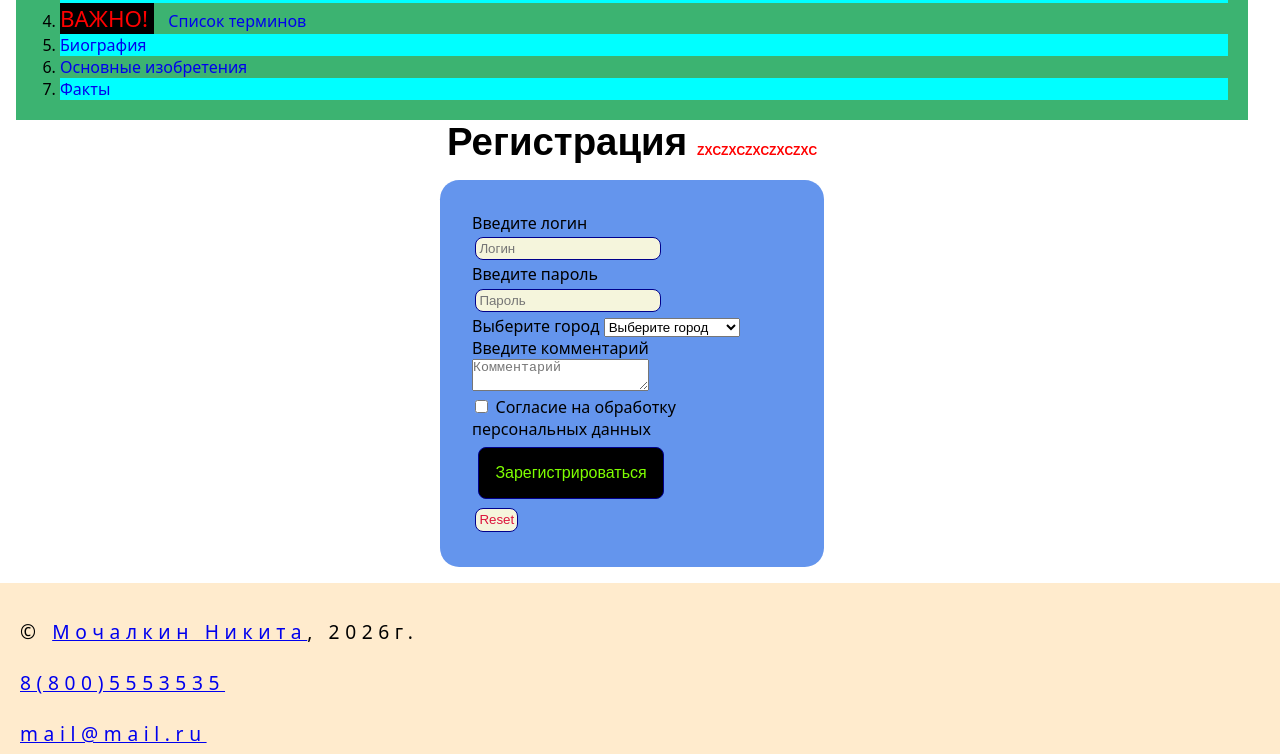
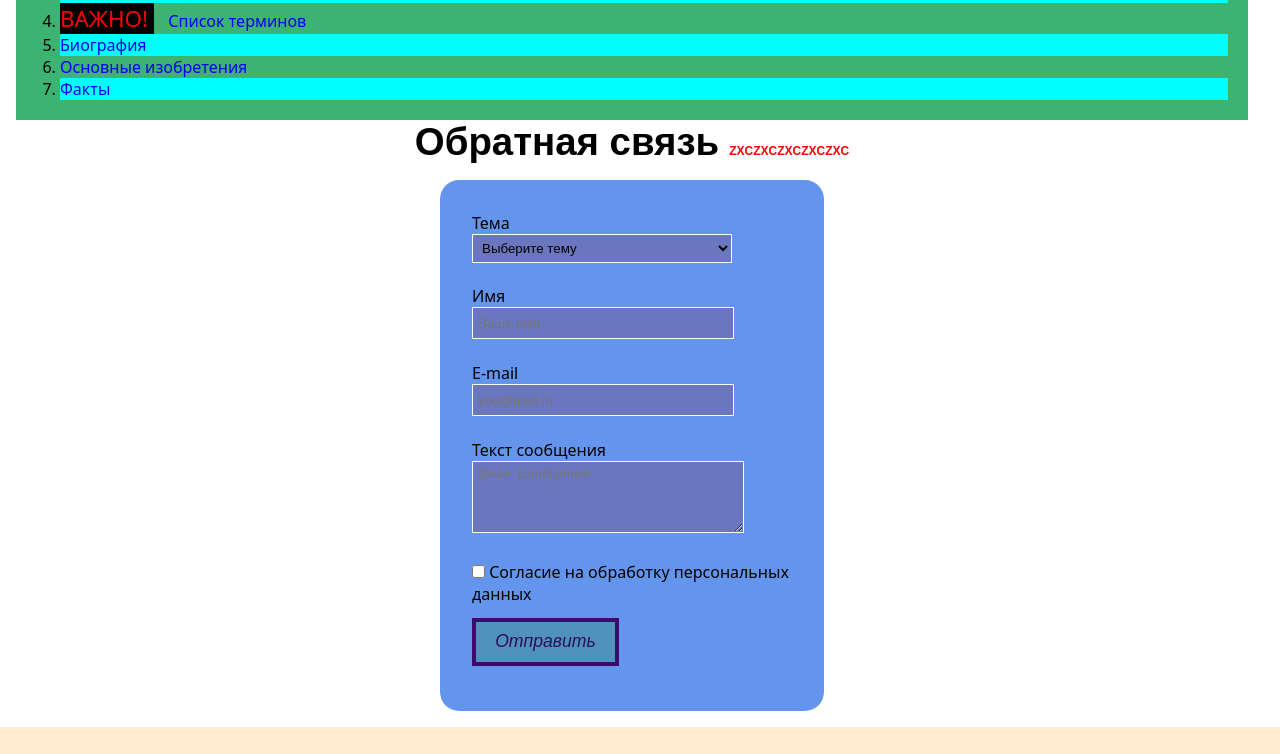
Before and after one commit to exzordero/project1, a plain HTML site: page index.html in a window 1280 px wide. Shown: the part 1355-2109 px from the top of the page. Drawn offline with nearby package versions, Linux system fonts and the light colour scheme; a web font is replaced by a local one.

Commit message:
Add files via upload

```diff
--- a/css/style.css
+++ b/css/style.css
@@ -114,47 +114,80 @@ h2::after{
     font-family: bootstarp-icons;
     color:blue;
 }
-/*------Верстка------*/
-.form-reg{
+/*------Форма обратной связи (Пр 3)------*/
+#contact-form{
     width: 20rem;
     margin:1rem auto;
     background-color: cornflowerblue;
     border-radius: 1.2rem;
     padding: 2rem;
 }
-input{
-    background-color: beige;
-    border: darkblue 0.1rem solid;
-    border-radius: 0.5rem;
-    padding: 0.2rem;
-    margin: 0.2rem;
-    color:crimson;
+
+.form_item{
+    margin-bottom: 0.8rem;
 }
 
-input[type=submit]{
-    background-color: black;
-    color: chartreuse;
-    font-size: 1rem;
-    padding: 1rem;
-    margin: 0.4rem;
+#contact-form input[type="text"],
+#contact-form input[type="email"]{
+    height: 20px;
+    width: 250px;
+    padding: 5px;
+    margin-bottom: 10px;
+    border: white solid 1px;
+    background-color: #eddf;
 }
 
-input[type="submit"]:hover{
-    background-color: black;
+#contact-form select,
+#contact-form textarea{
+    width: 260px;
+    padding: 5px;
+    margin-bottom: 10px;
+    border: white solid 1px;
+    background-color: #eddf;
+}
+
+#contact-form input[type="submit"]{
+    background-color: #bb8fce;
+    color: #2c0e5c;
+    font-size: 1.1rem;
+    font-style: italic;
+    padding: 0.6rem 1.2rem;
+    border: 4px solid #3b0a6b;
     cursor: pointer;
+    transition: 0.3s;
+}
+
+#contact-form input[type="submit"]:hover{
+    background-color: #ead7ff;
+    color: #3b0a6b;
 }
 
 input[type=checkbox],
 input[type=radio]{
     accent-color: red;
 }
-
-select{
-    width: 8.5rem;
+#contact-form input[type="tel"],
+#contact-form input[type="date"]{
+    height: 20px;
+    width: 250px;
+    padding: 5px;
+    margin-bottom: 10px;
+    border: white solid 1px;
+    background-color: #eddf;
 }
 
-textarea{}
+/* Валидация: подсветка полей (п. 3.5–3.6) */
+#contact-form input:invalid,
+#contact-form select:invalid,
+#contact-form textarea:invalid{
+    background-color: rgba(128, 0, 0, 0.2);
+}
 
+#contact-form input:valid,
+#contact-form select:valid,
+#contact-form textarea:valid{
+    background-color: rgba(0, 128, 0, 0.2);
+}
 #articles a{
     text-decoration:none ;
     display: inline-block;
--- a/index.html
+++ b/index.html
@@ -2,8 +2,17 @@
 <html lang="ru">
 <body>
 <head>
+    <meta property="og:title" content="Джеймс Гослинг">
+    <meta property="og:site_name" content="Сайт ">
+    <meta property="og:url" content="https://site.ru">
+    <meta property="og:description" content="Сайт небольшой компании, которая занимается …">
+    <meta property="og:image" content="https://site.ru/img/share.jpg">
+
+    <meta charset="UTF-8" />
+    <meta name="keywords" content="сайт верстальщика">
+    <meta name="description" content="сайт, где размещена информация">
     <link rel="stylesheet" href="https://cdn.jsdelivr.net/npm/bootstrap-icons@1.13.1/font/bootstrap-icons.min.css">
-    <link rel="icon" href="image/java_original_wordmark_logo_icon_146459.svg" type="image/x-icon" />
+    <link rel="icon" type="image/ico" sizes="32x32" href="image/favicon.ico">
     <meta charset="UTF-8">
     <meta name="viewport" content="width=device-width, initial-scale=1.0">
     <title>HIDDEN KING NEEDS YOU</title>
@@ -24,7 +33,7 @@
                     <a href="#articles">Информация</a>
                 </li>
                 <li>
-                    <a href="#registration">Регистрация</a>
+                    <a href="#contact">Обратная связь</a>
                 </li>
             </ul>
         </nav>
@@ -58,26 +67,38 @@
         <li><a href="facts.html">Факты</a></li>
     </ol>
     </section>
-    <section id="registration">
-        <h2>Регистрация</h2>
-        <form class="form-reg" action="">
-            <label for="login">Введите логин</label><br>
-            <input type="text" id="login" name="login" placeholder="Логин" required><br>
-            <label for="pass">Введите пароль</label><br>
-            <input type="password" id="pass" name="password" placeholder="Пароль" required><br>
-            <label for="city">Выберите город</label>
-            <select name="city" id="city" required>
-                <option value="" disabled selected>Выберите город</option>
-                <option value="chel">Челябинск</option>
-                <option value="msk">Москва</option>
-                <option value="novosib">Новосибирск</option>
-            </select><br>
-            <label for="comment">Введите комментарий</label><br>
-            <textarea name="comment" id="comment" placeholder="Комментарий" rows="2" cols="20"></textarea><br>
-            <input type="checkbox" id="agreement" name="agreement">
-            <label for="agreement">Согласие на обработку персональных данных</label>
-            <input type="submit" value="Зарегистрироваться"><br>
-            <input type="reset">
+        <section id="contact">
+        <h2>Обратная связь</h2>
+        <form id="contact-form" action="">
+            <div class="form_item">
+                <label for="topic">Тема</label><br>
+                <select name="topic" id="topic" required>
+                    <option value="" disabled selected>Выберите тему</option>
+                    <option value="1">Заказать услугу</option>
+                    <option value="2">Оставить отзыв</option>
+                    <option value="3">Предложить сотрудничество</option>
+                    <option value="4">Другое</option>
+                </select>
+            </div>
+            <div class="form_item">
+                <label for="name">Имя</label><br>
+                <input type="text" id="name" name="name" placeholder="Ваше имя" required>
+            </div>
+            <div class="form_item">
+                <label for="email">E-mail</label><br>
+                <input type="email" id="email" name="email" placeholder="you@mail.ru" required>
+            </div>
+            <div class="form_item">
+                <label for="message">Текст сообщения</label><br>
+                <textarea id="message" name="message" placeholder="Ваше сообщение" rows="4" required></textarea>
+            </div>
+            <div class="form_item">
+                <input type="checkbox" id="agreement" name="agreement" required>
+                <label for="agreement">Согласие на обработку персональных данных</label>
+            </div>
+            <div class="form_item">
+                <input type="submit" value="Отправить">
+            </div>
         </form>
     </section>
 </main>
```
Also changed, not shown: image/favicon.ico (added).
